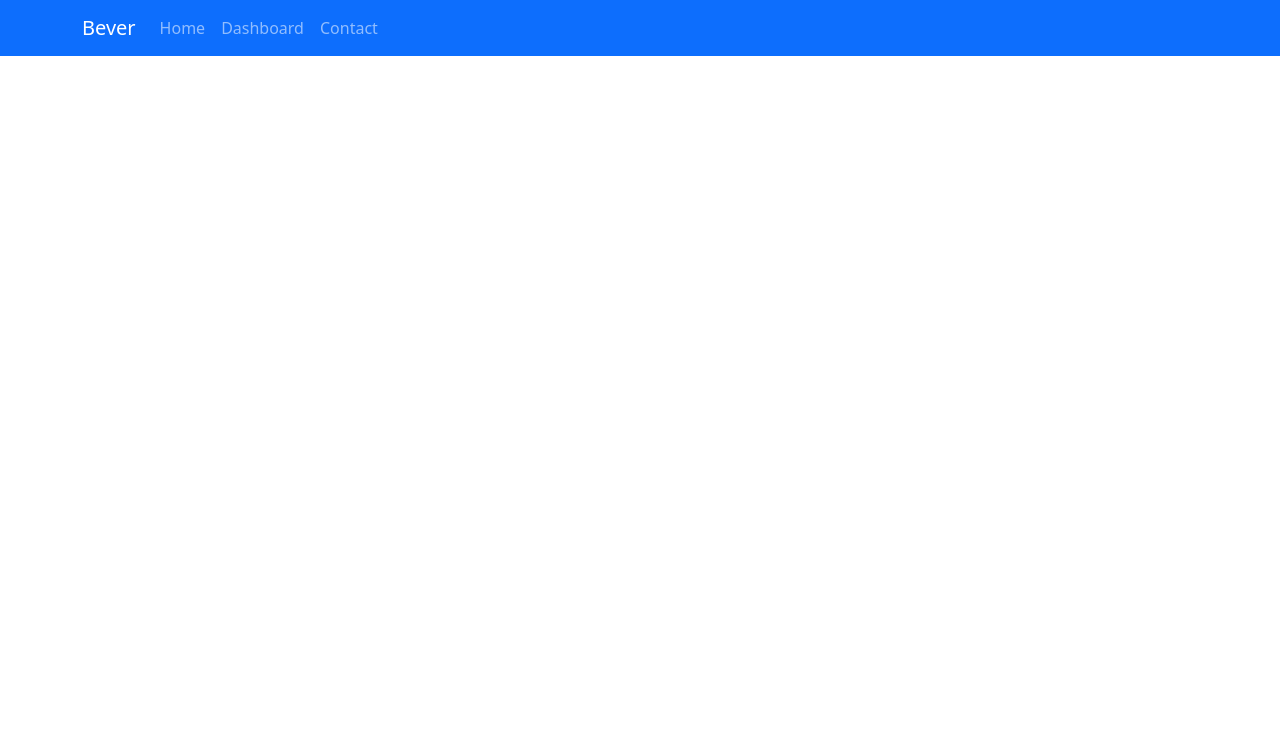
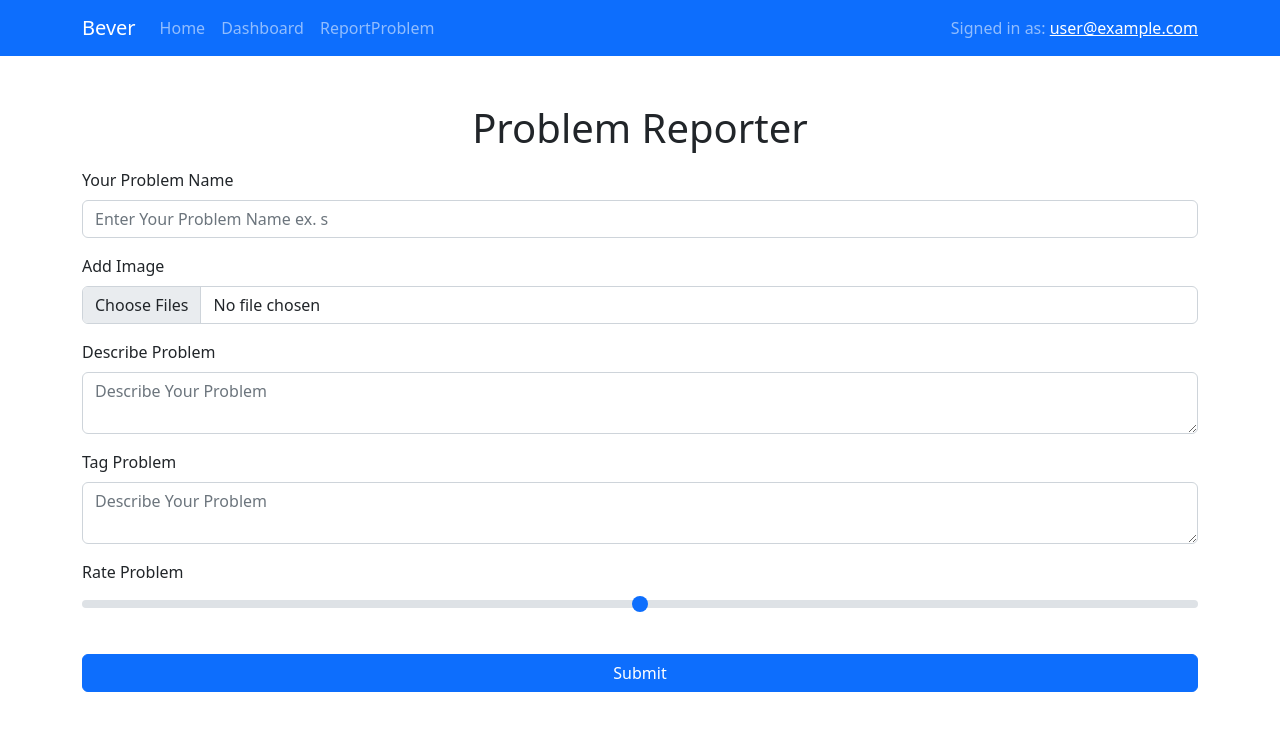
Before and after one commit to Jackyzaz/projBever, a React (Vite) app: page /reportproblem in a window 1280 px wide. Shown: the top 730 px of the page. Built offline with nearby package versions, Linux system fonts and the light colour scheme; no server answers; sample sign-in values are in the browser's storage.

Commit message:
addblog2

```diff
--- a/package.json
+++ b/package.json
@@ -10,11 +10,13 @@
   },
   "dependencies": {
     "bootstrap": "^5.2.3",
+    "firebase": "^9.17.1",
     "react": "^18.2.0",
     "react-bootstrap": "^2.7.0",
     "react-dom": "^18.2.0",
     "react-router-bootstrap": "^0.26.2",
-    "react-router-dom": "^6.8.0"
+    "react-router-dom": "^6.8.0",
+    "react-tagify": "^0.1.4"
   },
   "devDependencies": {
     "@types/react": "^18.0.26",
--- a/src/App.jsx
+++ b/src/App.jsx
@@ -6,6 +6,7 @@ import ProtectedRoute from './components/ProtectedRoute'
 import { AuthContextProvider } from './contexts/AuthContext'
 import Dashboard from './pages/Dashboard'
 import Home from './pages/Home'
+import ReportProblem from './pages/ReportProblem'
 import Signin from './pages/Signin'
 import Signup from './pages/Signup'
 
@@ -15,8 +16,10 @@ function App() {
       <AppNavBar />
         <Container className='mt-5'>
           <Routes>
-            <Route path='/' element={<Signin />} />
+            <Route path='/' element={<Home />} />
+            <Route path='/signin' element={<Signin />} />
             <Route path='/signup' element={<Signup />} />
+            <Route path='/reportproblem' element={<ProtectedRoute><ReportProblem /></ProtectedRoute>} />
             <Route path='/dashboard' element={<ProtectedRoute><Dashboard /></ProtectedRoute>} />
           </Routes>
         </Container>
--- a/src/components/AppNavBar.jsx
+++ b/src/components/AppNavBar.jsx
@@ -1,20 +1,26 @@
 import React from 'react'
 import { Navbar, Nav, Container } from 'react-bootstrap'
 import { Link } from 'react-router-dom'
+import { UserAuth } from '../contexts/AuthContext'
+import AuthButton from './AuthButton';
+import ProtectedRoute from './ProtectedRoute';
 
 function AppNavBar() {
-  return (
+    const {user} = UserAuth();
+
+    return (
         <Navbar bg="primary" variant="dark" sticky='top' expand='md' >
             <Container>
                 <Navbar.Brand href='#home'>Bever</Navbar.Brand>
                 <Navbar.Toggle aria-controls="responsive-navbar-nav"></Navbar.Toggle>
                 <Navbar.Collapse>
                     <Nav className="me-auto">
-                        <Nav.Link as={Link} to ="/">Home</Nav.Link>
-                        <Nav.Link as={Link} to ="/Dashboard">Dashboard</Nav.Link>
-                        <Nav.Link as={Link} to ="/Contact">Contact</Nav.Link>
+                        <Nav.Link as={Link} to="/">Home</Nav.Link>
+                        <Nav.Link as={Link} to="/Dashboard">Dashboard</Nav.Link>
+                        <Nav.Link as={Link} to="/reportproblem">ReportProblem</Nav.Link>
                     </Nav>
                 </Navbar.Collapse>
+                <AuthButton />
             </Container>
         </Navbar>
     )
--- /dev/null
+++ b/src/components/AuthButton.jsx
@@ -0,0 +1,23 @@
+import React from 'react'
+import { UserAuth } from '../contexts/AuthContext'
+import { Navbar, Button } from 'react-bootstrap'
+import { Navigate } from 'react-router-dom'
+
+function AuthButton() {
+    const { user } = UserAuth()
+
+    if (!user) {
+        return <Navbar.Collapse className="justify-content-end">
+            <Navbar.Text><Button onClick={<Navigate to="/signin" />} className="" variant="outline-light" type="submit">Sign In</Button>
+            </Navbar.Text>
+        </Navbar.Collapse>
+    } else {
+        return <Navbar.Collapse className="justify-content-end">
+            <Navbar.Text>
+                Signed in as: <a href="/dashboard">{user && user.email}</a>
+            </Navbar.Text>
+        </Navbar.Collapse>
+    }
+}
+
+export default AuthButton
--- a/src/components/ProtectedRoute.jsx
+++ b/src/components/ProtectedRoute.jsx
@@ -6,7 +6,7 @@ function ProtectedRoute({children}) {
     const { user } = UserAuth()
 
     if (!user) {
-        return <Navigate to='/' />
+        return <Navigate to='/signin' />
     }
 
     return children;
--- a/src/firebase.js
+++ b/src/firebase.js
@@ -1,6 +1,7 @@
 // Import the functions you need from the SDKs you need
 import { initializeApp } from "firebase/app";
 import { getAuth } from "firebase/auth";
+
 // TODO: Add SDKs for Firebase products that you want to use
 // https://firebase.google.com/docs/web/setup#available-libraries
 
@@ -19,4 +20,5 @@ const firebaseConfig = {
 // Initialize Firebase
 const app = initializeApp(firebaseConfig);
 export const auth = getAuth(app)
+// export const db = getFirestore(app);
 export default app;
--- /dev/null
+++ b/src/pages/ReportProblem.jsx
@@ -0,0 +1,39 @@
+import React from 'react'
+import { Container, Form, Button } from 'react-bootstrap'
+
+function ReportProblem() {
+    return (
+        <>
+            <h1 className='text-center mb-3'>Problem Reporter</h1>
+            <Form className='d-grid'>
+                <Form.Group className="mb-3" controlId="problem_name">
+                    <Form.Label>Your Problem Name</Form.Label>
+                    <Form.Control type="text" multi placeholder="Enter Your Problem Name ex. s" />
+                </Form.Group>
+                <Form.Group className="mb-3" controlId="formBasicPassword">
+                    <Form.Label>Add Image</Form.Label>
+                    <Form.Control type="file" multiple placeholder="Add Image" />
+                </Form.Group>
+                <Form.Group className="mb-3" controlId="problem_name">
+                    <Form.Label>Describe Problem</Form.Label>
+                    <Form.Control as="textarea" type="text" placeholder="Describe Your Problem" />
+                </Form.Group>
+                <Form.Group className="mb-3" controlId="problem_name">
+                    <Form.Label>Tag Problem</Form.Label>
+                    <Form.Control as="textarea" row={10} type="tag" placeholder="Describe Your Problem" />
+                </Form.Group>
+                <Form.Group className="mb-3">
+                <Form.Label>Rate Problem</Form.Label>
+                <Form.Range />
+                </Form.Group>
+
+
+                <Button className="mt-3" variant="primary" type="submit">
+                    Submit
+                </Button>
+            </Form>
+        </>
+    )
+}
+
+export default ReportProblem;
```
Also changed, not shown: 1 other file (tests, documents, lock files or other folders).
